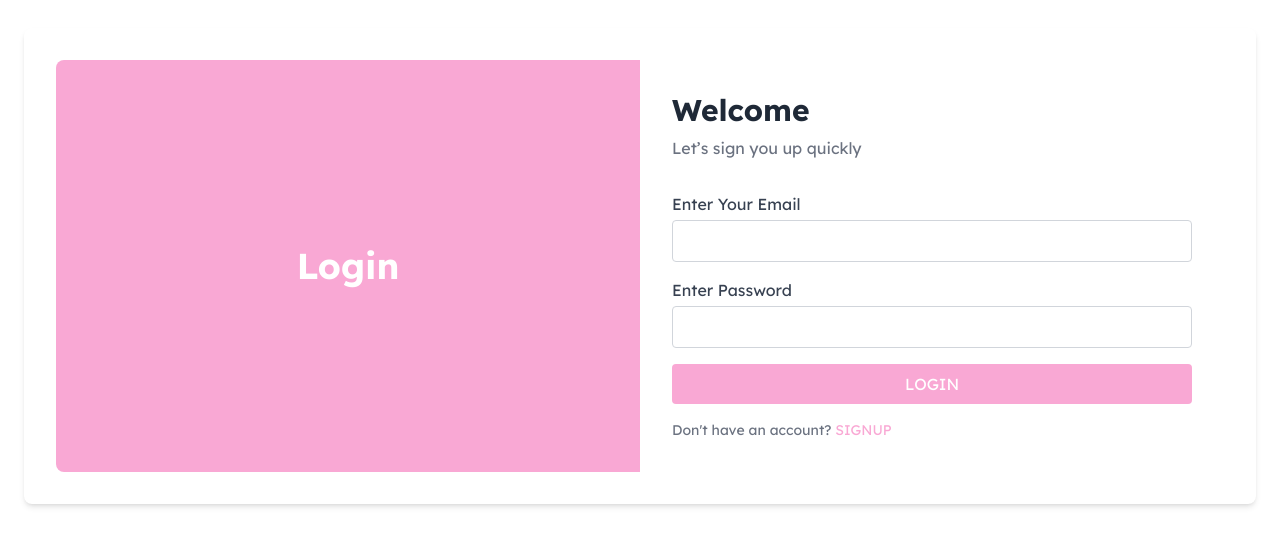
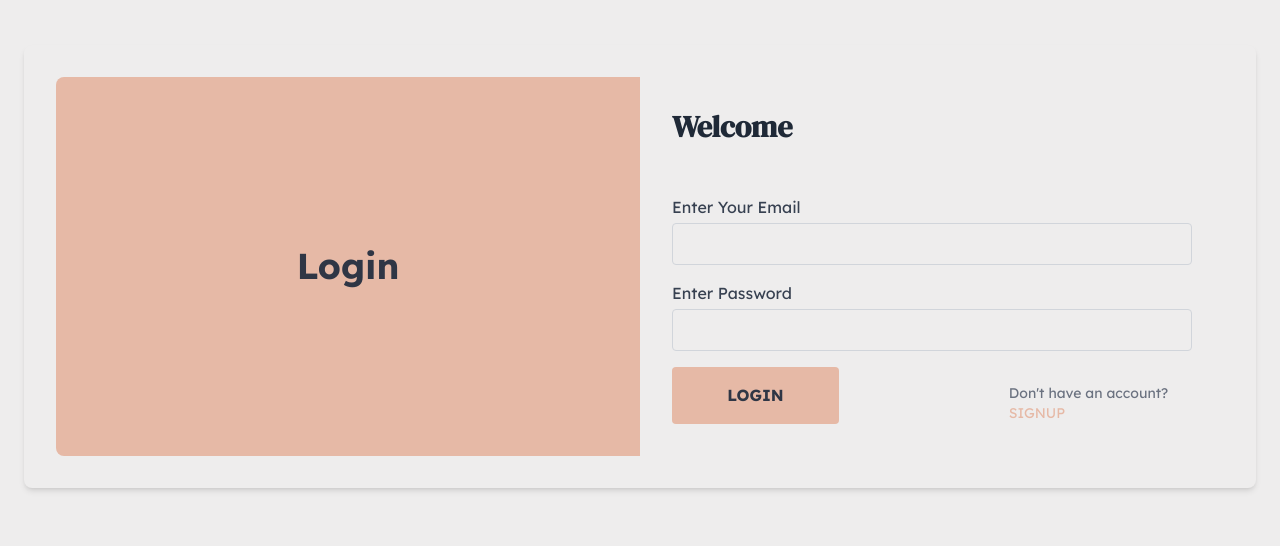
Before and after one commit to halleygz/blog-v3, a React (Vite) app in the folder frontend/: page /login in a window 1280 px wide. Shown: the part 134-680 px from the top of the page. Built offline with nearby package versions, Linux system fonts and the light colour scheme.

Commit message:
login page modified

```diff
--- a/frontend/src/components/tools/Buttons.jsx
+++ b/frontend/src/components/tools/Buttons.jsx
@@ -1,7 +1,7 @@
 const FormBtns = ({ content, onClick, isLoading }) => {
   return (
     <button
-      className="w-full bg-pink-300 text-white py-2 rounded hover:bg-pink-400"
+      className="w-[200px] h-[57px] mr-[170px] bg-[#E6B9A6] text-[#2F3645] py-2 rounded hover:bg-[#f3a786] text-Lexend Deca font-bold"
       onClick={onClick}
     >
       {content}
--- a/frontend/src/components/tools/InputFields.jsx
+++ b/frontend/src/components/tools/InputFields.jsx
@@ -19,7 +19,7 @@ const InputFields = ({
         value={value}
         onChange={onChange}
         placeholder={placeholder}
-        className="w-full px-3 py-2 border border-gray-300 rounded focus:outline-none focus:border-pink-300"
+        className="w-full px-3 py-2 border border-gray-300 rounded focus:outline-none focus:border-[#E6B9A6] bg-transparent"
       />
     </div>
   );
--- a/frontend/src/pages/login/Login.jsx
+++ b/frontend/src/pages/login/Login.jsx
@@ -5,23 +5,24 @@ import { Link } from 'react-router-dom'
 
 const Login = () => {
   return (
-    <div className="min-h-screen flex flex-col justify-center items-center bg-white p-6">
-      <div className="w-full max-w-md bg-white shadow-md rounded-lg p-8 md:flex md:max-w-full">
-        <div className="hidden md:flex md:justify-center md:items-center md:w-1/2 bg-pink-300 text-white p-10 rounded-l-lg">
+    <div className="min-h-screen flex flex-col justify-center items-center bg-whitesmoke p-6">
+      <div className="w-full max-w-md bg-whitesmoke shadow-md rounded-lg p-8 md:flex md:max-w-full">
+        <div className="hidden md:flex md:justify-center md:items-center md:w-1/2 bg-[#E6B9A6] text-[#2F3645] p-10 rounded-l-lg">
           <h2 className="text-4xl font-bold">Login</h2>
         </div>
         <div className="md:w-1/2 p-8">
-          <h3 className="text-3xl font-bold text-gray-800 mb-2">Welcome</h3>
-          <p className="text-gray-500 mb-8">Let’s sign you up quickly</p>
+          <h3 className="text-3xl font-bold font-dm-serif-display text-gray-800 pt-0 mb-[50px]">Welcome</h3>
           <form>
             <InputFields content={"Enter Your Email"} type={"email"}/>
             <InputFields content={"Enter Password"} type={"password"}/>
+          </form>
+          <div className='flex inline-block'>
             <FormBtns content={"LOGIN"}/>
-          </form>
-          <p className="text-sm text-gray-500 mt-4">
-            Don't have an account?{' '}
-            <Link to="/signup" className="text-pink-300 hover:text-pink-400">SIGNUP</Link>
-          </p>
+            <p className="text-sm text-gray-500 mt-4">
+              Don't have an account?{' '}
+              <Link to="/signup" className="text-[#E6B9A6] hover:text-[#f3a786]">SIGNUP</Link>
+            </p>
+          </div>
         </div>
       </div>
     </div>
```
